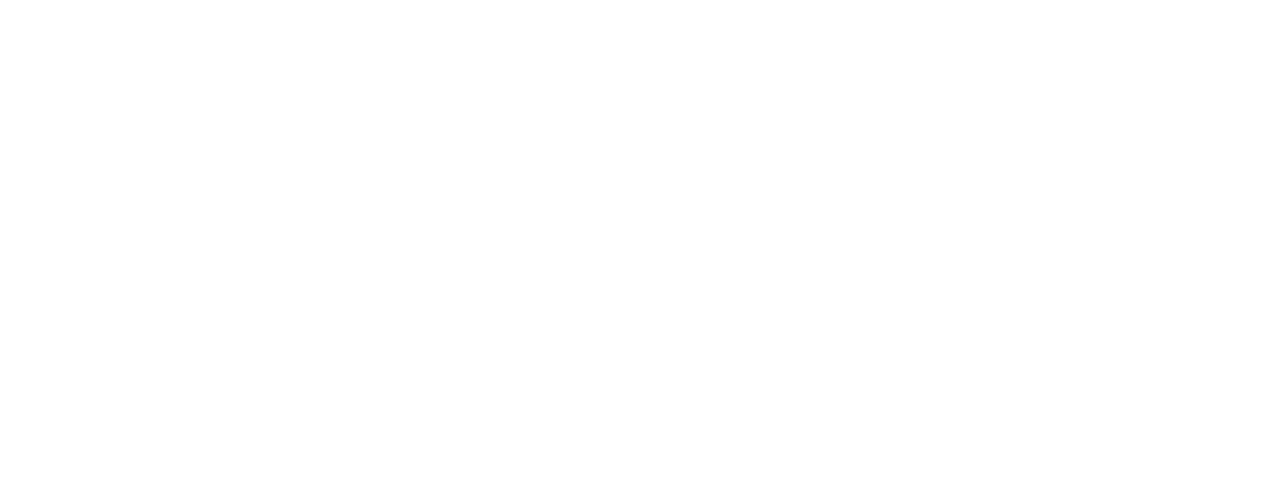
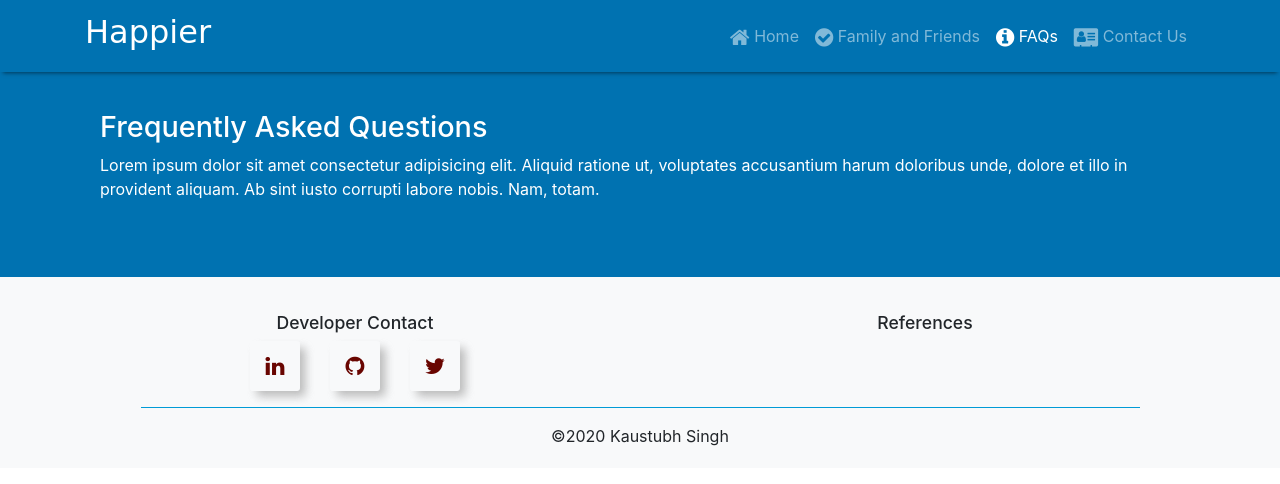
Before and after one commit to kaustubh3000/happier-site, a website: page FAQs.html in a window 1280 px wide. Drawn offline with Linux system fonts and the light colour scheme.

Commit message:
Initialize Different Pages of Site and Navigation
------------------------------------------------
pages are Initialized with navbar, jumbotron and footer.
Navigation between pages by updating navbar

```diff
--- a/FAQs.html
+++ b/FAQs.html
@@ -0,0 +1,159 @@
+<!DOCTYPE html>
+<html lang="en">
+
+<head>
+    <!-- Required meta tags always come first -->
+    <meta charset="utf-8">
+    <meta name="viewport" content="width=device-width, initial-scale=1, shrink-to-fit=no">
+    <meta http-equiv="x-ua-compatible" content="ie=edge">
+
+    <!-- Bootstrap CSS -->
+    <link rel="stylesheet" href="css/bootstrap.min.css">
+    <link rel="stylesheet" href="fonts/fontawesome/css/font-awesome.min.css">
+    <link rel="stylesheet" href="css/styles.css">
+
+
+    <title>Frequently Asked Questions | Happier</title>
+</head>
+
+
+
+<body>
+
+    <nav class="navbar navbar-dark navbar-expand-md fixed-top">
+        <div class="container">
+
+            <div class="navbar-header">
+                <a class="navbar-brand mr-auto" href="./index.html">
+                    <h1>Happier</h1>
+                </a>
+            </div>
+
+
+            <button id="navbar-button" class="navbar-toggler" type="button" data-toggle="collapse" data-target="#Navbar"
+                aria-controls="Navbar" aria-expanded="false" aria-label="Toggle navigation">
+                <span class="navbar-toggler-icon"></span>
+            </button>
+
+            <div class="collapse navbar-collapse" id="Navbar">
+                <ul class="navbar-nav ml-auto">
+                    <li class="nav-item">
+                        <a class="nav-link" href="./index.html">
+                            <span aria-hidden="true" class="fa fa-home fa-lg"
+                                title="home"></span>
+                            <span class="sr-only">Home</span>
+                            Home
+                        </a>
+                    </li>
+
+                    <li class="nav-item">
+                        <a class="nav-link" href="./family-friends.html"><span aria-hidden="true" class="fa fa-check-circle fa-lg"
+                                title="family-and-friends"></span>
+                            <span class="sr-only">check icon</span>
+                            Family and Friends
+                        </a>
+                    </li>
+
+                    <li class="nav-item">
+                        <a class="nav-link active" href="#"><span aria-hidden="true" class="fa fa-info-circle fa-lg"
+                                title="Info Icon"></span>
+                            <span class="sr-only">Frequently Asked Questions</span> FAQs</a>
+                    </li>
+
+                    <li class="nav-item">
+                        <a class="nav-link" href="./contactus.html">
+                            <span aria-hidden="true" class="fa fa-address-card fa-lg" title="contact"></span>
+                            <span class="sr-only">contact</span> Contact Us
+                        </a>
+                    </li>
+
+                </ul>
+            </div>
+
+        </div>
+    </nav>
+
+
+
+
+    <header class="jumbotron">
+        <div class="container">
+            <div class="row row-header">
+                <div class="col-12">
+                    <h1>Frequently Asked Questions</h1>
+                    <p>
+                        Lorem ipsum dolor sit amet consectetur adipisicing elit. Aliquid ratione ut, voluptates accusantium harum doloribus unde, dolore et illo in provident aliquam. Ab sint iusto corrupti labore nobis. Nam, totam.
+                    </p>
+                </div>
+            </div>
+        </div>
+    </header>
+
+    <div class="container">
+        <div>
+
+        </div>
+
+    </div>
+
+
+
+
+
+    <footer class="footer bg-light">
+        <div class="container">
+            <div class="row">
+
+                <div class="footer-section col-12 col-sm-6">
+                    <div class="row">
+                        <div class="col-12">
+                            <h3>Developer Contact</h3>
+                        </div>
+
+                        <div id="contact-details" class=" col-12 text-center">
+
+                            <a href="https://linkedin.com/in/kaustubh---singh" target="_blank">
+                                <i aria-hidden="true" class="fa fa-linkedin" title="Linkedin"></i>
+                                <span class="sr-only">Linkedin</span>
+                            </a>
+                            <a href="https://github.com/" target="_blank">
+                                <i aria-hidden="true" class="fa fa-github" title="github"></i>
+                                <span class="sr-only">github</span>
+                            </a>
+                            <a href="https://twitter.com/kaustubhspeaks" target="_blank">
+                                <i aria-hidden="true" class="fa fa-twitter" title="twitter"></i>
+                                <span class="sr-only">twitter</span>
+                            </a>
+                        </div>
+                    </div>
+                </div>
+
+                <div class="footer-section col-12 col-sm-6">
+                    <div class="row">
+                        <div class="col-12">
+                            <h3>References</h3>
+                        </div>
+                        <div>
+
+                        </div>
+                    </div>
+                </div>
+
+            </div>
+
+            <hr>
+
+            <div class="row justify-content-center">
+                <div class="col-auto">
+                    &copy;2020 Kaustubh Singh
+                </div>
+            </div>
+        </div>
+    </footer>
+
+    <!-- jQuery first, then Popper.js, then Bootstrap JS. -->
+    <script src="js/jquery-3.5.1.min.js"></script>
+    <script src="js/bootstrap.min.js"></script>
+    <script src="js/script.js"></script>
+</body>
+</html>
```
Also changed, not shown: contactus.html (+159 -0 lines), family-friends.html (+159 -0 lines), index.html (+3 -3 lines).
